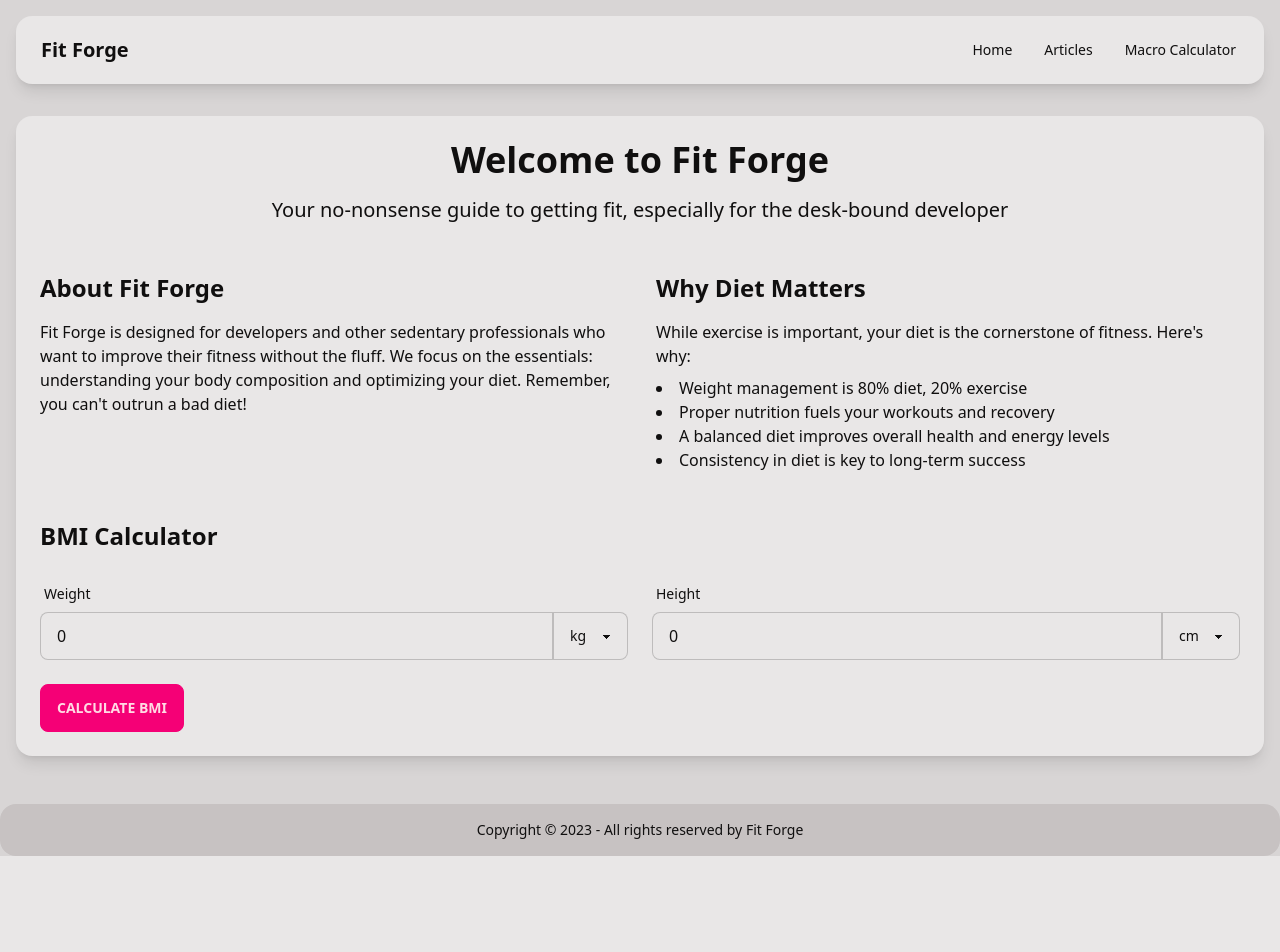
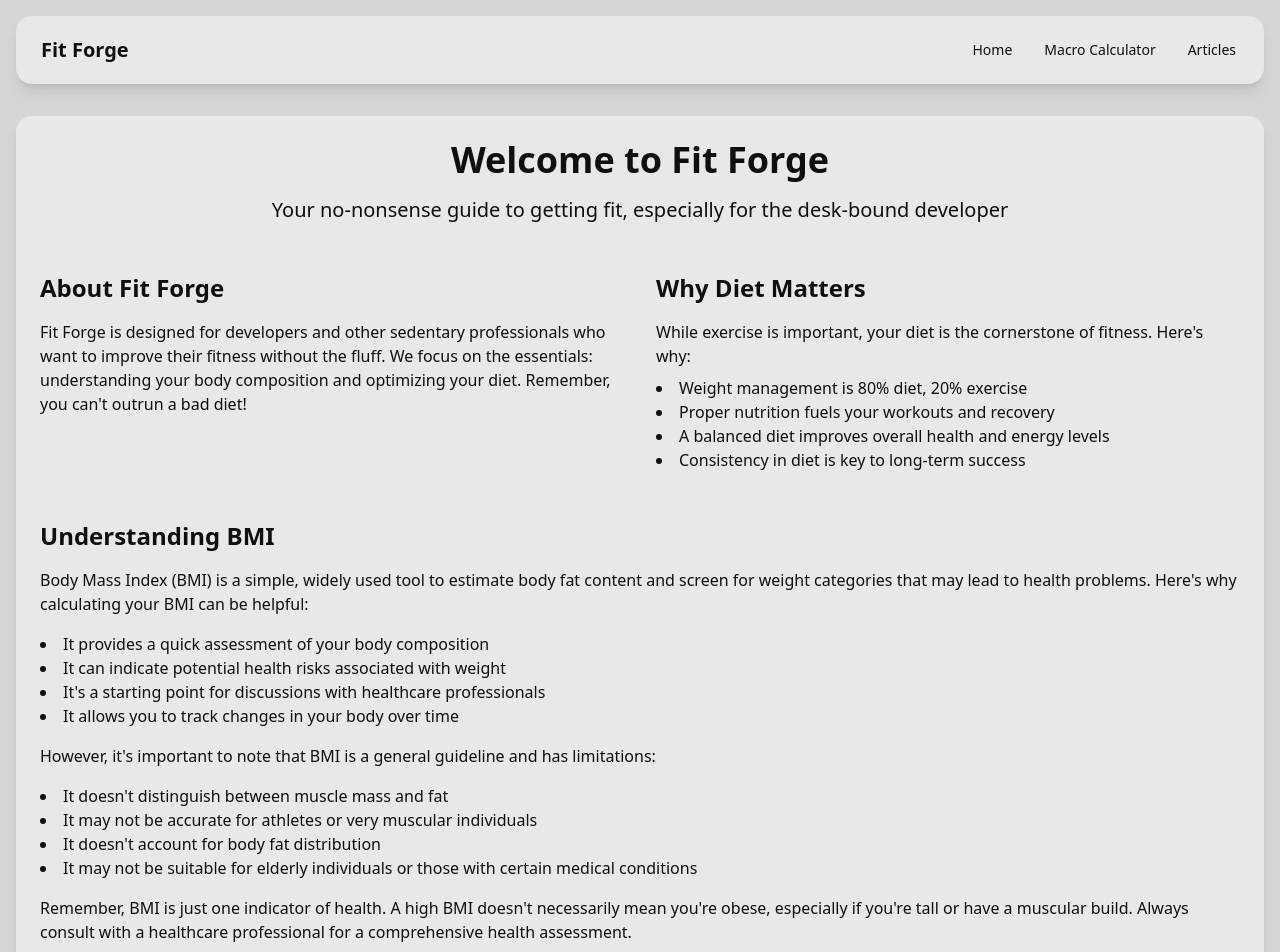
Before and after one commit to spences10/fit-forge, a SvelteKit app: page / in a window 1280 px wide. Shown: the top 952 px of the page. Before the commit the page ends 856 px from the top, so only its background shows below. Built offline with nearby package versions, Linux system fonts and the light colour scheme.

Commit message:
refactor: :recycle: you're not fat, BMI is bs

```diff
--- a/src/routes/+layout.svelte
+++ b/src/routes/+layout.svelte
@@ -15,8 +15,8 @@
 			<div class="flex-none">
 				<ul class="menu menu-horizontal px-1">
 					<li><a href="/">Home</a></li>
+					<li><a href="/macro-calculator">Macro Calculator</a></li>
 					<li><a href="/articles">Articles</a></li>
-					<li><a href="/macro-calculator">Macro Calculator</a></li>
 				</ul>
 			</div>
 		</header>
--- a/src/routes/+page.svelte
+++ b/src/routes/+page.svelte
@@ -1,4 +1,5 @@
 <script lang="ts">
+	import { slide } from 'svelte/transition';
 	import {
 		calculate_bmi,
 		get_bmi_category,
@@ -12,14 +13,15 @@
 		lower_weight: number;
 		upper_weight: number;
 	} | null>(null);
+	let show_results = $state(false);
 
 	const handle_calculate = () => {
 		const height_m =
 			user_data.height_unit === 'cm'
 				? user_data.height / 100
 				: user_data.height_unit === 'ft'
-					? user_data.height * 0.3048
-					: user_data.height;
+				? user_data.height * 0.3048
+				: user_data.height;
 		bmi = calculate_bmi(
 			user_data.weight,
 			user_data.height,
@@ -28,6 +30,7 @@
 		);
 		category = get_bmi_category(parseFloat(bmi));
 		ideal_weight = get_ideal_weight(height_m, user_data.weight_unit);
+		show_results = true;
 	};
 </script>
 
@@ -66,6 +69,31 @@
 				<li>Consistency in diet is key to long-term success</li>
 			</ul>
 		</div>
+	</section>
+
+	<section>
+		<h2 class="mb-4 text-2xl font-bold">Understanding BMI</h2>
+		<p class="mb-4">
+			Body Mass Index (BMI) is a simple, widely used tool to estimate body fat content and screen for weight categories that may lead to health problems. Here's why calculating your BMI can be helpful:
+		</p>
+		<ul class="list-disc list-inside mb-4">
+			<li>It provides a quick assessment of your body composition</li>
+			<li>It can indicate potential health risks associated with weight</li>
+			<li>It's a starting point for discussions with healthcare professionals</li>
+			<li>It allows you to track changes in your body over time</li>
+		</ul>
+		<p class="mb-4">
+			However, it's important to note that BMI is a general guideline and has limitations:
+		</p>
+		<ul class="list-disc list-inside mb-4">
+			<li>It doesn't distinguish between muscle mass and fat</li>
+			<li>It may not be accurate for athletes or very muscular individuals</li>
+			<li>It doesn't account for body fat distribution</li>
+			<li>It may not be suitable for elderly individuals or those with certain medical conditions</li>
+		</ul>
+		<p>
+			Remember, BMI is just one indicator of health. A high BMI doesn't necessarily mean you're obese, especially if you're tall or have a muscular build. Always consult with a healthcare professional for a comprehensive health assessment.
+		</p>
 	</section>
 
 	<section>
@@ -124,8 +152,8 @@
 			>Calculate BMI</button
 		>
 
-		{#if bmi}
-			<div class="mt-6 rounded-box bg-base-200 p-4">
+		{#if show_results}
+			<div transition:slide={{ duration: 300 }} class="mt-6 rounded-box bg-base-200 p-4">
 				<p class="text-lg font-semibold">
 					Your BMI is {bmi} - {category}
 				</p>
@@ -136,6 +164,9 @@
 					)}
 					{user_data.weight_unit}
 				</p>
+				<p class="mt-4 text-sm">
+					Remember, BMI is just one indicator of health. Consider consulting with a healthcare professional for a more comprehensive assessment.
+				</p>
 			</div>
 		{/if}
 	</section>
```
